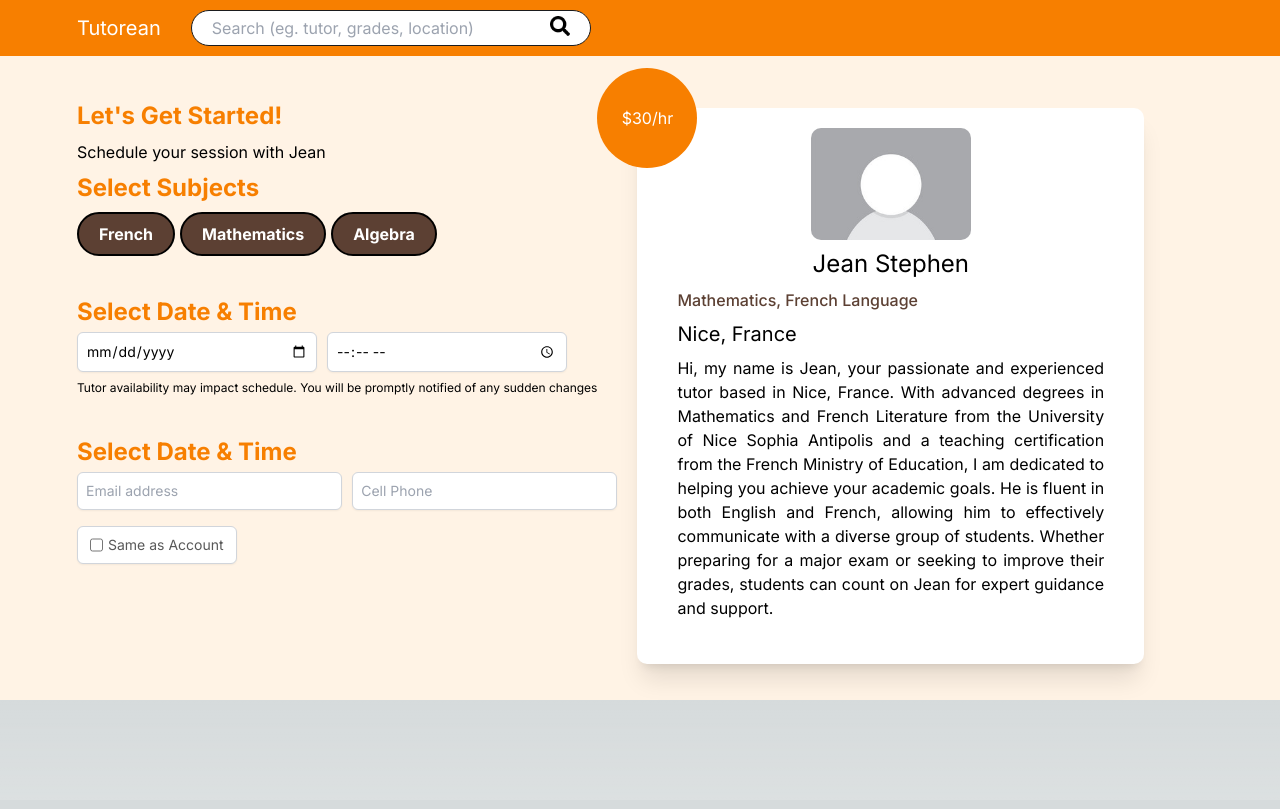
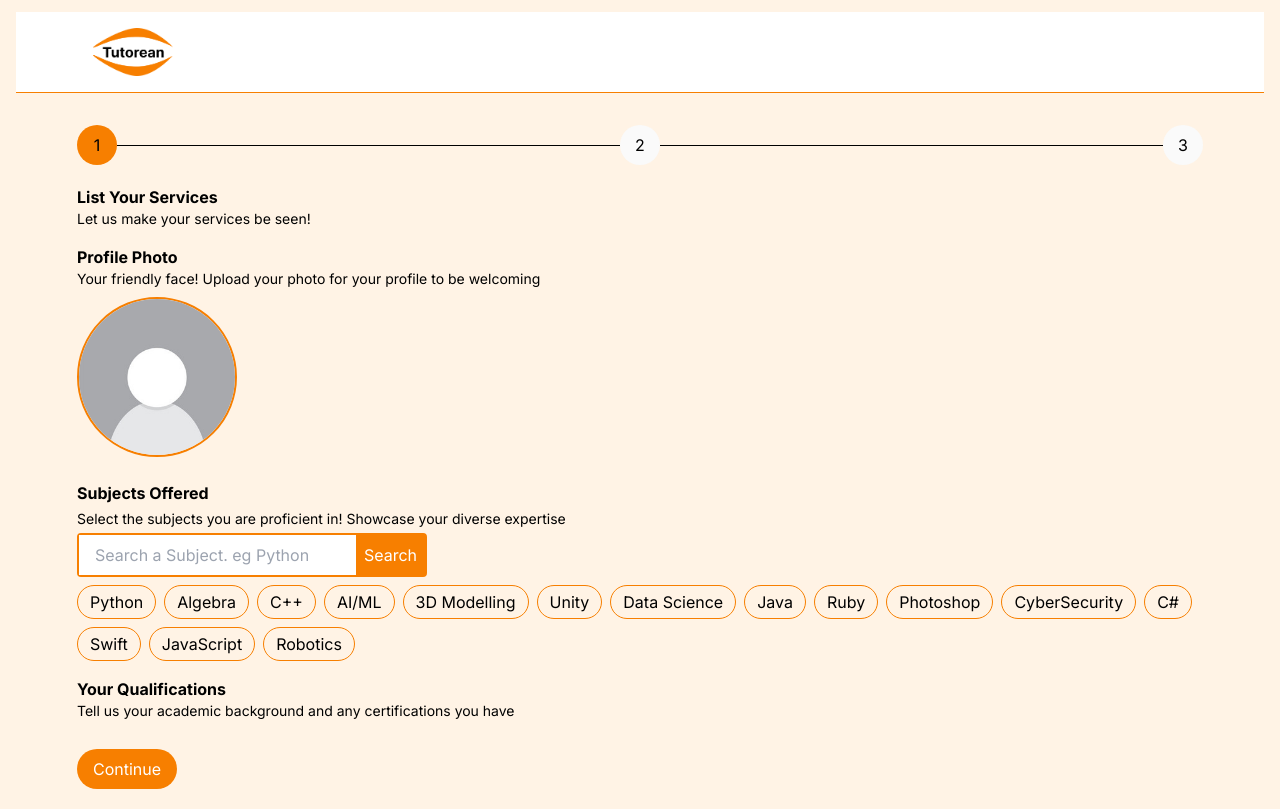
Before and after one commit to ebube-tech/tutorean, a Next.js app: page / in a window 1280 px wide. Built offline with nearby package versions, Linux system fonts and the light colour scheme.

Commit message:
Tutor Registration Page 1

```diff
--- a/src/app/page.tsx
+++ b/src/app/page.tsx
@@ -1,9 +1,11 @@
-import Register from "@/components/register";
-import Navbar from "../components/navbar";
+// import Register from "@/original/register";
+// import Navbar from "@/original/navbar";
+import Tutor_Reg_One from "@/components/Tutor_Reg_One";
+import Navbar from "@/components/navbar";
 
 export default function Home() {
   return <div>
     <Navbar/>
-    <Register/>
+    <Tutor_Reg_One/>
   </div>;
 }
--- /dev/null
+++ b/src/components/Progress.tsx
@@ -0,0 +1,56 @@
+import React from 'react';
+
+type ProgressProps = {
+  number: number;
+};
+
+const Progress: React.FC<ProgressProps> = ({ number }) => {
+  let color1: string;
+  let color2: string;
+  let color3: string;
+
+  if (number === 1) {
+    color1 = '#F77F00';
+    color2 = '#fafafa';
+    color3 = '#fafafa';
+  } else if (number === 2) {
+    color1 = '#F77F00';
+    color2 = '#F77F00';
+    color3 = '#fafafa';
+  } else if (number === 3) {
+    color1 = '#F77F00';
+    color2 = '#F77F00';
+    color3 = '#F77F00';
+  } else {
+    color1 = '#F77F00';
+    color2 = '#fafafa';
+    color3 = '#fafafa';
+  }
+
+  return (
+    <div className="flex items-center py-3">
+      <div
+        className="h-10 w-10 flex items-center justify-center rounded-full"
+        style={{ backgroundColor: color1 }}
+      >
+        1
+      </div>
+      <div className="border-b border-black w-20 flex-grow"></div>
+      <div
+        className="h-10 w-10 flex items-center justify-center rounded-full"
+        style={{ backgroundColor: color2 }}
+      >
+        2
+      </div>
+      <div className="border-b border-black w-20 flex-grow"></div>
+      <div
+        className="h-10 w-10 flex items-center justify-center rounded-full"
+        style={{ backgroundColor: color3 }}
+      >
+        3
+      </div>
+    </div>
+  );
+};
+
+export default Progress;
--- /dev/null
+++ b/src/components/Tutor_Reg_One.tsx
@@ -0,0 +1,62 @@
+import Progress from "./Progress";
+import Image from 'next/image';
+import profile_photo from '../../public/profile.jpg'
+
+export default function Tutor_Reg_One(){
+  return (
+    <div className="bg-[#FFF3E5] lg:px-[77px] md:px-[30px] p-5 w-[100%] h-full">
+
+        {/* progress bar */}
+        <Progress number={1}/>
+
+        <div>
+            <div className="py-2">
+                <h1 className="font-bold text-md">List Your Services</h1>
+                <p className="text-sm">Let us make your services be seen!</p>
+            </div>
+
+            <div className="py-2">
+                <h1 className="font-bold text-md">Profile Photo</h1>
+                <p className="text-sm">Your friendly face! Upload your photo for your profile to be welcoming</p>
+                <div className="h-40 w-40 my-2 rounded-[50%] border-2 border-[#F77F00] overflow-hidden">
+                    <Image src={ profile_photo } className='h-full w-full object-cover' alt="profile_photo"/>
+                </div>
+            </div>
+
+            <div className="py-2">
+                <h1 className="font-bold text-md">Subjects Offered</h1>
+                <p className="text-sm py-1">Select the subjects you are proficient in! Showcase your diverse expertise</p>
+                <form className="bg-white border-2 border-[#F77F00] flex w-[350px] rounded">
+                    <input type="text" className="py-2 px-4 flex-grow" placeholder="Search a Subject. eg Python"/>
+                    <button className="bg-[#F77F00] text-white px-2">Search</button>
+                </form>
+                <div className="flex flex-wrap gap-2 mt-2">
+                    <button className="border border-[#f77f00] rounded-[30px] py-1 px-3 hover:bg-[#f77f00]">Python</button>
+                    <button className="border border-[#f77f00] rounded-[30px] py-1 px-3 hover:bg-[#f77f00]">Algebra</button>
+                    <button className="border border-[#f77f00] rounded-[30px] py-1 px-3 hover:bg-[#f77f00]">C++</button>
+                    <button className="border border-[#f77f00] rounded-[30px] py-1 px-3 hover:bg-[#f77f00]">AI/ML</button>
+                    <button className="border border-[#f77f00] rounded-[30px] py-1 px-3 hover:bg-[#f77f00]">3D Modelling</button>
+                    <button className="border border-[#f77f00] rounded-[30px] py-1 px-3 hover:bg-[#f77f00]">Unity</button>
+                    <button className="border border-[#f77f00] rounded-[30px] py-1 px-3 hover:bg-[#f77f00]">Data Science</button>
+                    <button className="border border-[#f77f00] rounded-[30px] py-1 px-3 hover:bg-[#f77f00]">Java</button>
+                    <button className="border border-[#f77f00] rounded-[30px] py-1 px-3 hover:bg-[#f77f00]">Ruby</button>
+                    <button className="border border-[#f77f00] rounded-[30px] py-1 px-3 hover:bg-[#f77f00]">Photoshop</button>
+                    <button className="border border-[#f77f00] rounded-[30px] py-1 px-3 hover:bg-[#f77f00]">CyberSecurity</button>
+                    <button className="border border-[#f77f00] rounded-[30px] py-1 px-3 hover:bg-[#f77f00]">C#</button>
+                    <button className="border border-[#f77f00] rounded-[30px] py-1 px-3 hover:bg-[#f77f00]">Swift</button>
+                    <button className="border border-[#f77f00] rounded-[30px] py-1 px-3 hover:bg-[#f77f00]">JavaScript</button>
+                    <button className="border border-[#f77f00] rounded-[30px] py-1 px-3 hover:bg-[#f77f00]">Robotics</button>
+                </div>
+            </div>
+
+            <div className="py-2">
+                <h1 className="font-bold text-md">Your Qualifications</h1>
+                <p className="text-sm">Tell us your academic background and any certifications you have</p>
+            </div>
+
+            <button className="bg-[#F77F00] text-white py-2 px-4 mt-5 rounded-[30px]">Continue</button>
+
+        </div>
+    </div>
+  )
+}
--- /dev/null
+++ b/src/components/Tutor_Reg_Two.tsx
@@ -0,0 +1,17 @@
+import Progress from "./Progress";
+
+export default function Tutor_Reg_Two(){
+  return (
+    <div className="bg-[#FFF3E5] lg:px-[77px] md:px-[30px] p-5 w-[100%] h-full">
+
+        {/* progress bar */}
+        <Progress number={2}/>
+
+        <div>
+
+            <button className="bg-[#F77F00] text-white py-2 px-4 mt-5 rounded-[30px]">Continue</button>
+
+        </div>
+    </div>
+  )
+}
--- a/src/components/navbar.tsx
+++ b/src/components/navbar.tsx
@@ -1,15 +1,13 @@
-import search_icon from '../../public/search.png';
+import logo from '../../public/tutorean.png';
 import Image from 'next/image';
 
 export default function Navbar(){
   return (
-    <div className="lg:px-[77px] md:px-[30px] px-[10px] items-center w-[100%] flex  gap-[30px] bg-[#F77F00] py-[10px]">
-      <h2 className="text-white text-xl">Tutorean</h2>
-      <div className="flex w-[400px] gap-[10px] bg-[#fff] border border-[#1b1c1e] px-[20px] py-[5px] rounded-[30px]">
-        <input className="grow-[1] outline-none" placeholder="Search (eg. tutor, grades, location)"/>
-        <button className='h-5 w-5'>
-          <Image src={ search_icon } className='h-full w-full object-cover' alt="search_icon"/>
-        </button>
+    <div className="pt-3 px-4 items-center w-[100%] bg-[#FFF3E5]">
+      <div className='lg:px-[77px] md:px-[30px] px-[10px] border-b border-[#F77F00] bg-white'>
+        <div className="h-20 w-20">
+          <Image src={ logo } className='h-full w-full object-contain' alt="logo"/>
+        </div>
       </div>
     </div>
   )
--- /dev/null
+++ b/src/orginal/navbar.tsx
@@ -0,0 +1,16 @@
+import search_icon from '../../public/search.png';
+import Image from 'next/image';
+
+export default function Navbar(){
+  return (
+    <div className="lg:px-[77px] md:px-[30px] px-[10px] items-center w-[100%] flex  gap-[30px] bg-[#F77F00] py-[10px]">
+      <h2 className="text-white text-xl">Tutorean</h2>
+      <div className="flex w-[400px] gap-[10px] bg-[#fff] border border-[#1b1c1e] px-[20px] py-[5px] rounded-[30px]">
+        <input className="grow-[1] outline-none" placeholder="Search (eg. tutor, grades, location)"/>
+        <button className='h-5 w-5'>
+          <Image src={ search_icon } className='h-full w-full object-cover' alt="search_icon"/>
+        </button>
+      </div>
+    </div>
+  )
+}
```
Also changed, not shown: public/tutorean.png (added), src/orginal/register.tsx (renamed from src/components/register.tsx).
